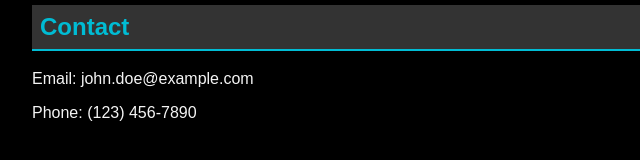
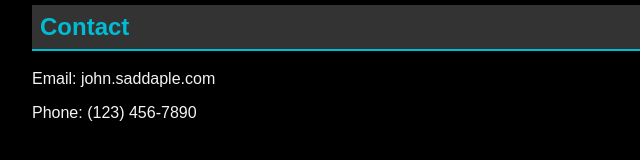
Before and after one commit to Kenar-MC/FRESHCODE, a plain HTML site: page index.html in a window 1280 px wide. Shown: the part 888-1048 px from the top of the page, 0-640 px from the left. Drawn offline with Linux system fonts and the light colour scheme.

Commit message:
fix: update email address in contact section of index.html

```diff
--- a/index.html
+++ b/index.html
@@ -52,7 +52,7 @@
         </section>
         <section id="contact">
             <h2>Contact</h2>
-            <p>Email: john.doe@example.com</p>
+            <p>Email: john.saddaple.com</p>
             <p>Phone: (123) 456-7890</p>
         </section>
     </main>
```
